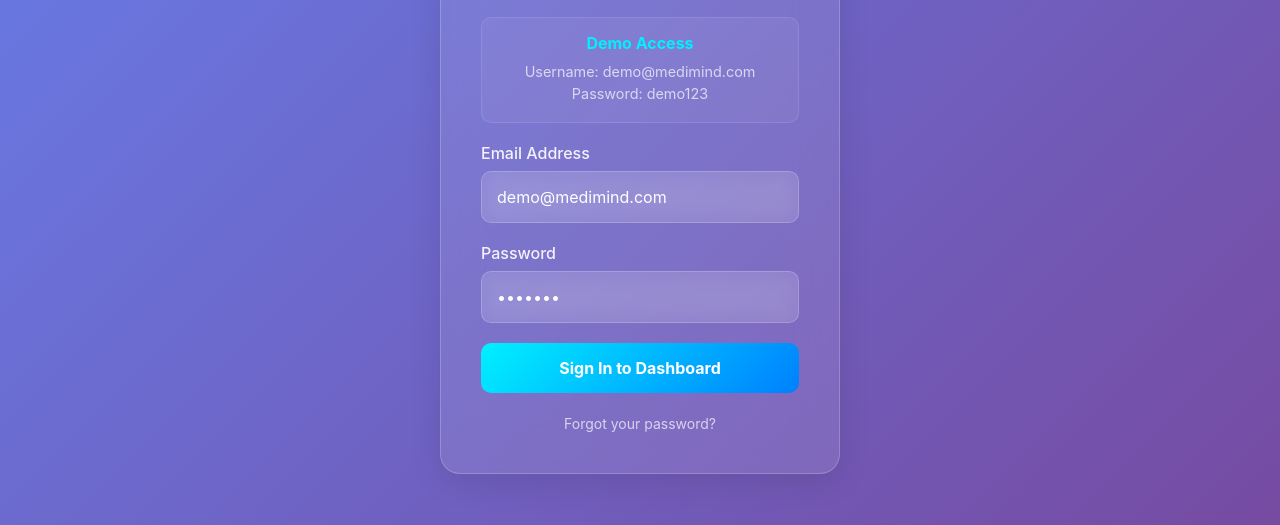
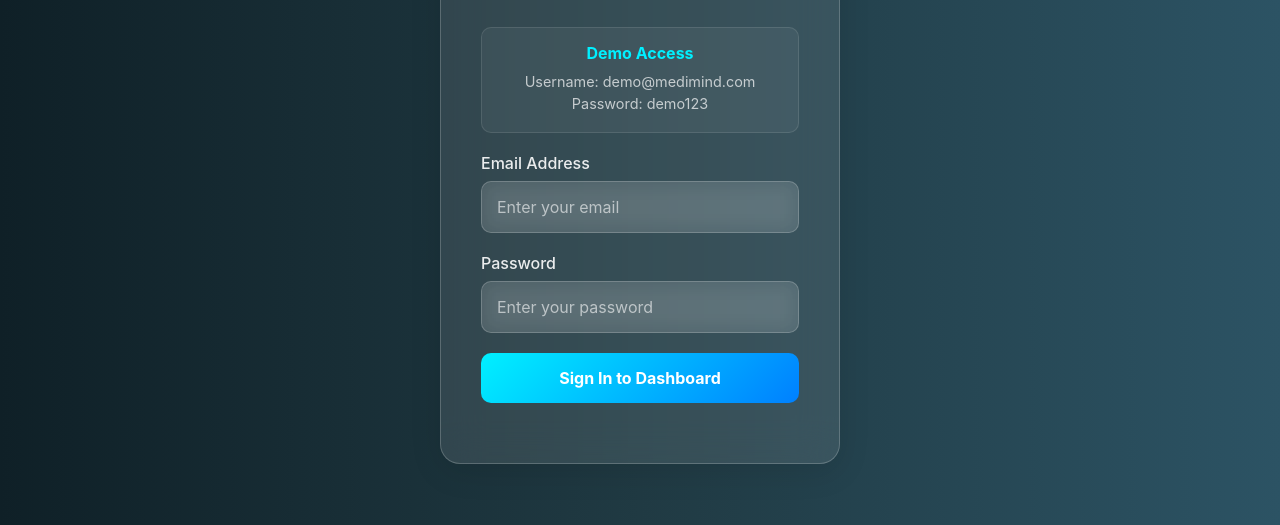
Before and after one commit to athulzacharia/Medimind--Hackorbit-hackathon, a plain HTML site: page Frondend/login.html in a window 1280 px wide. Shown: the part 275-800 px from the top of the page. Drawn offline with Linux system fonts and the light colour scheme.

Commit message:
Update login.html

```diff
--- a/Frondend/login.html
+++ b/Frondend/login.html
@@ -11,7 +11,7 @@
       display: flex;
       align-items: center;
       justify-content: center;
-      background: linear-gradient(135deg, #667eea 0%, #764ba2 100%);
+      background: linear-gradient(to right, #0f2027, #203a43, #2c5364);
       padding: 20px;
     }
 
@@ -168,7 +168,7 @@
             id="email"
             name="email"
             placeholder="Enter your email"
-            value="demo@medimind.com"
+
             required
           />
         </div>
@@ -180,7 +180,6 @@
             id="password"
             name="password"
             placeholder="Enter your password"
-            value="demo123"
             required
           />
         </div>
@@ -189,8 +188,6 @@
           Sign In to Dashboard
         </button>
       </form>
-
-      <a href="#" class="forgot-password">Forgot your password?</a>
 
     </div>
   </div>
@@ -240,13 +237,6 @@
         }, 2000);
       }
     }
-
-    // Check if already logged in
-    window.onload = function() {
-      if (localStorage.getItem('medimind_logged_in') === 'true') {
-        window.location.href = '/dashboard';
-      }
-    };
   </script>
 </body>
 </html>
```
